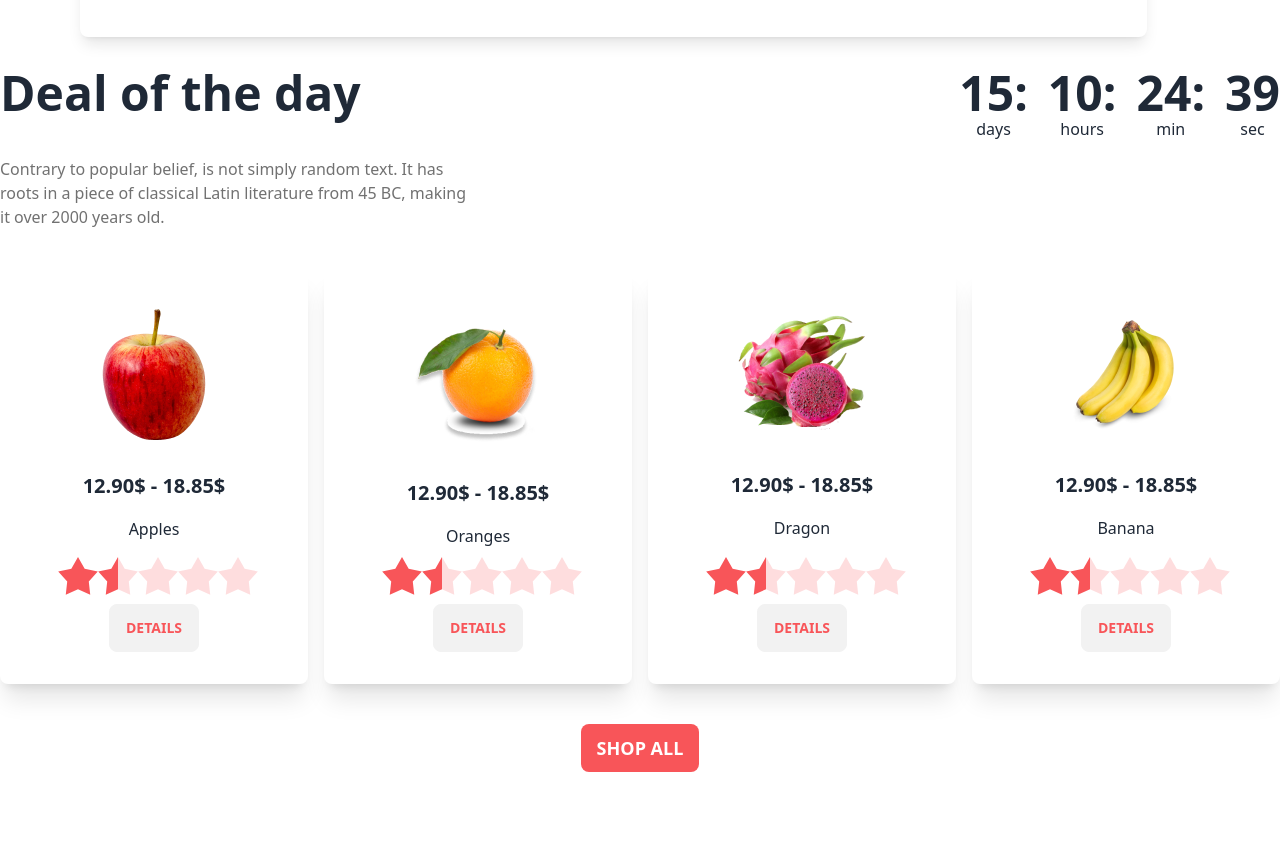
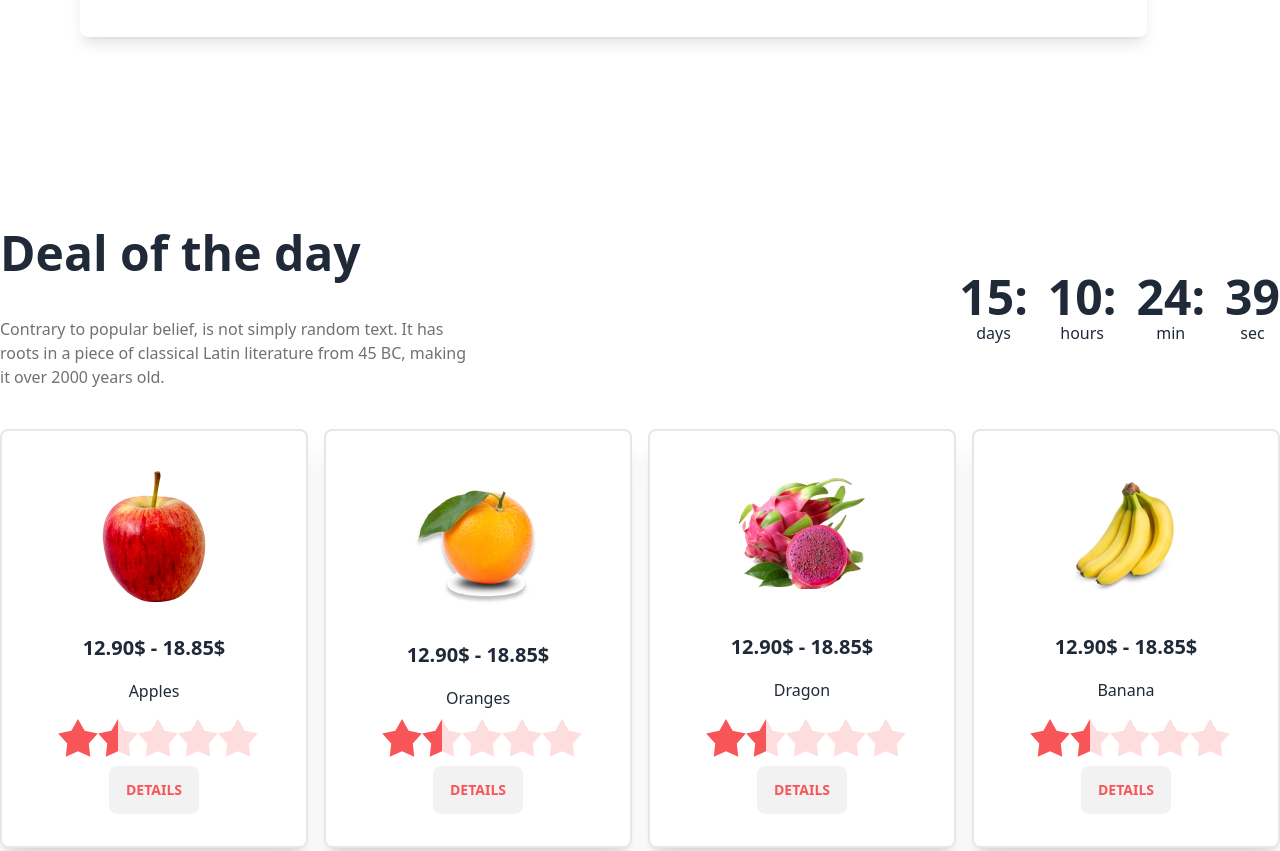
Before and after one commit to Kudrot467/1001-fruit-brust, a plain HTML site: page index.html in a window 1280 px wide. Shown: the part 1153-2004 px from the top of the page. Drawn offline with nearby package versions, Linux system fonts and the light colour scheme.

Commit message:
border added

```diff
--- a/index.html
+++ b/index.html
@@ -118,9 +118,9 @@
         </section>
     </header>
     <main class="container mx-auto">
-        <section class="mt-20">
+        <section class="mt-60">
             <div>
-                <div class="flex">
+                <div class="flex justify-around items-center">
                     <div>
                         <h3 class="text-5xl font-extrabold ">Deal of the day</h3>
                         <p class="text-base font-medium w-1/2 text-[#12121299] mt-10">Contrary to popular belief, is not simply random text. It has roots in a piece of classical Latin literature from 45 BC, making it over 2000 years old.</p>
@@ -154,8 +154,8 @@
                       </div>
                 </div>
             </div>
-            <div class="mt-10 flex flex-1 gap-4 justify-center w-full">
-                <div class="card w-full bg-[#FFF] shadow-xl rounded-lg">
+            <div class="mt-10 flex gap-4 justify-around w-full">
+                <div class="card w-full bg-[#FFF] shadow-xl border-solid border-2 rounded-lg">
                     <figure class="px-10 pt-10">
                       <img src="./images/fruit6.png" alt="Shoes" class="rounded-xl" />
                     </figure>
@@ -219,7 +219,7 @@
                       </div>
                     </div>
             </div>
-                <div  class="card w-full bg-[#FFF] shadow-xl rounded-lg">
+                <div  class="card w-full bg-[#FFF] shadow-xl border-solid border-2 rounded-lg">
                     <figure class="px-10 pt-10">
                       <img src="./images/fruit7.png" alt="Shoes" class="rounded-xl" />
                     </figure>
@@ -280,7 +280,7 @@
                       </div>
                     </div>
             </div>
-                <div class="card w-full bg-[#FFF] shadow-xl rounded-lg">
+                <div class="card w-full bg-[#FFF] shadow-xl border-solid border-2 rounded-lg">
                     <figure class="px-10 pt-10">
                       <img src="./images/fruit8.png" alt="Shoes" class="rounded-xl" />
                     </figure>
@@ -341,7 +341,7 @@
                       </div>
                     </div>
                 </div>
-                <div class="card w-full bg-[#FFF] shadow-xl rounded-lg">
+                <div class="card w-full bg-[#FFF] shadow-xl border-solid border-2 rounded-lg">
                     <figure class="px-10 pt-10">
                       <img src="./images/fruit9.png" alt="Shoes" class="rounded-xl" />
                     </figure>
```
